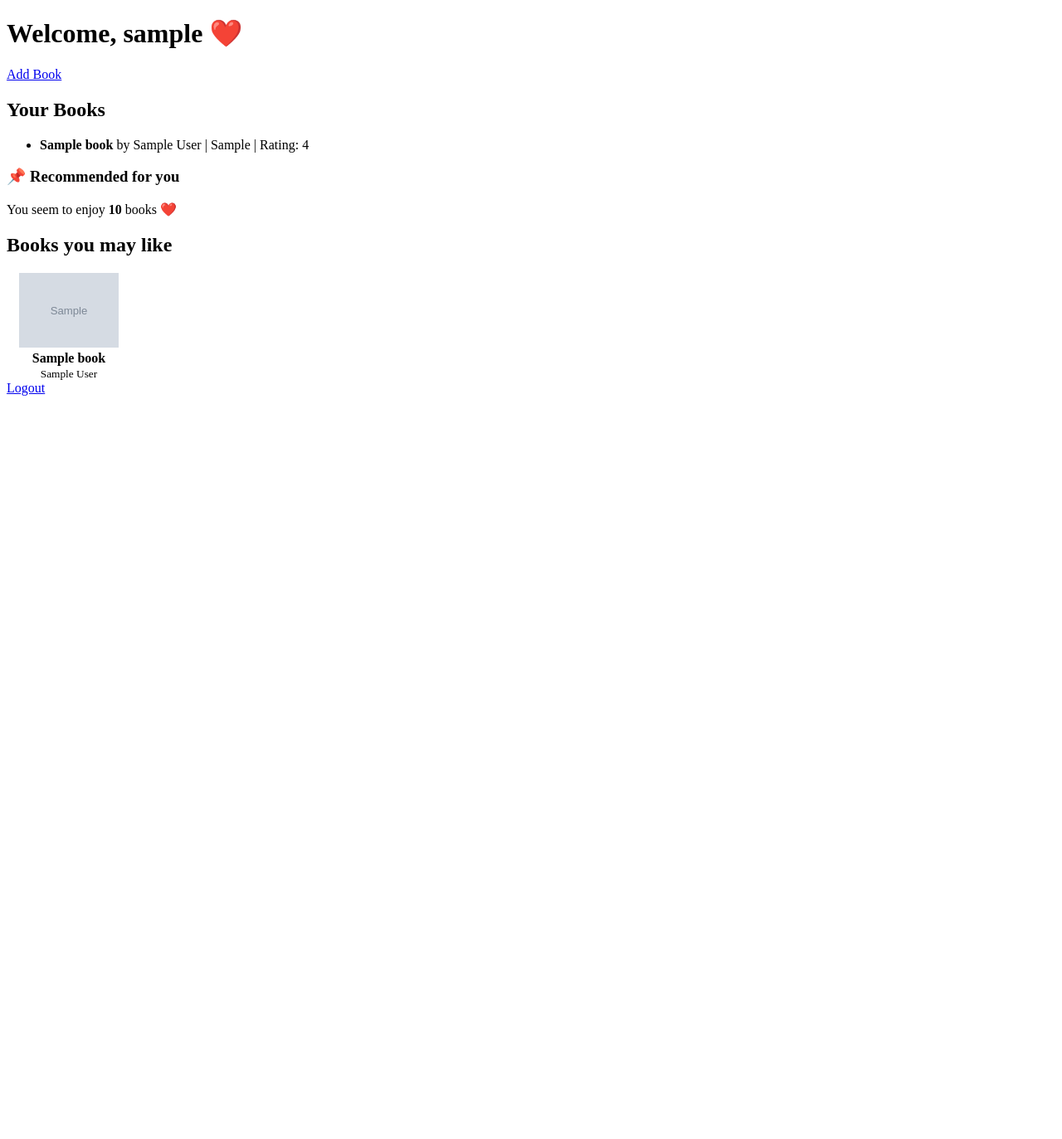
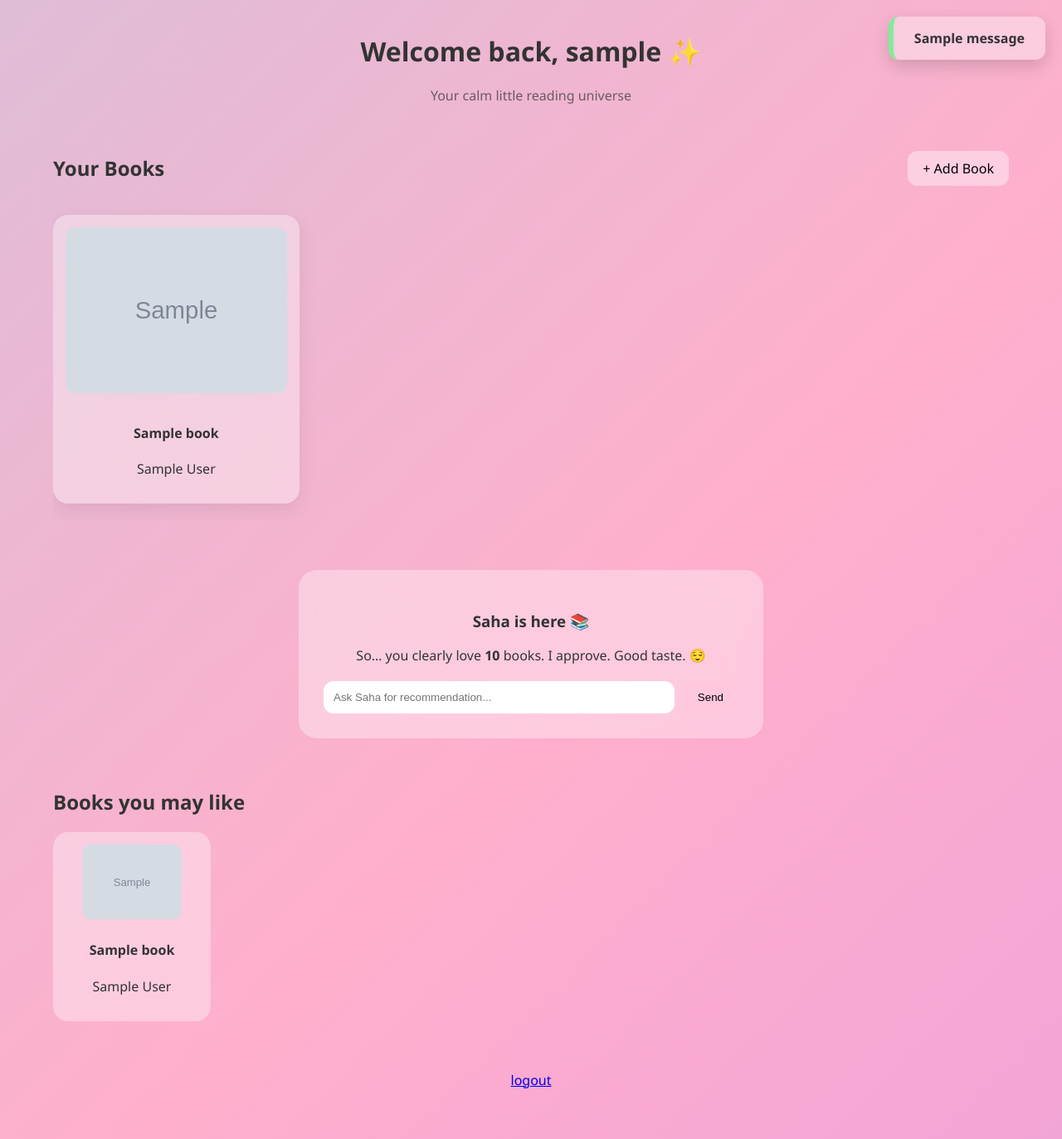
Before and after one commit to Vanchika777/saha-book-recommender, a Flask app: template templates/dashboard.html in a window 1280 px wide. Shown: the whole page at 83% size. Before the commit the page ends 477 px from the top, so only its background shows below. Run offline with Flask 3, Linux system fonts and the light colour scheme; tables that the repository leaves empty hold one stand-in row (values such as "Sample post"); the template is opened without the code that fills it: values that come from a table or form of the project are taken from there, most other values are stand-ins (such as "Sample title", 1, 10 or a date in 2020); grey boxes marked "Sample" are stand-in pictures; one stand-in notice (Sample message) is shown.

Commit message:
Updated the styling and dashboard

```diff
--- a/app.py
+++ b/app.py
@@ -1,7 +1,6 @@
-from flask import Flask, render_template, request
+from flask import Flask, render_template, request, flash, redirect, url_for, session
 from flask_sqlalchemy import SQLAlchemy
 from werkzeug.security import generate_password_hash, check_password_hash
-from flask import session, redirect, url_for
 from collections import Counter
 import requests
 
@@ -27,7 +26,28 @@ class Book(db.Model):
     author = db.Column(db.String(150))
     genre = db.Column(db.String(100))
     rating = db.Column(db.Integer)
+    thumbnail = db.Column(db.String(500))
     user_id = db.Column(db.Integer, db.ForeignKey("user.id"))
+
+
+def fetch_book_by_title(title):
+    url = f"https://www.googleapis.com/books/v1/volumes?q=intitle:{title}&maxResults=1"
+
+    response = requests.get(url)
+    data = response.json()
+
+    if "items" in data:
+        book = data["items"][0]["volumeInfo"]
+
+        author = book.get("authors", ["Unknown"])[0]
+        thumbnail = book.get("imageLinks", {}).get("thumbnail", "")
+        genre_list = book.get("categories", ["General"])
+        genre = genre_list[0]
+
+        return author, thumbnail, genre
+
+    return "Unknown", "", "General"
+
 
 
 
@@ -41,6 +61,13 @@ def signup():
         username = request.form["username"]
         email = request.form["email"]
         password = request.form["password"]
+
+        #check if email already exists
+        existing_user = User.query.filter_by(email=email).first()
+        if existing_user:
+            flash("Email already registered. Please login.", "error")
+            return redirect(url_for("signup"))
+
         hashed_password = generate_password_hash(password)
 
         new_user = User(
@@ -51,9 +78,11 @@ def signup():
         db.session.add(new_user)
         db.session.commit()
 
-        print(User.query.all())
+        #auto login after signup
+        session["user_id"] = new_user.id
 
-        return "Signup successful ❤️"
+        flash("Signup successful! Welcome to Saha 💖", "success")
+        return redirect(url_for("dashboard"))
 
     return render_template("signup.html")
 
@@ -148,11 +177,16 @@ def add_book():
         genre = request.form["genre"]
         rating = request.form["rating"]
 
+        #fetch correct data from google
+        author, thumbnail, genre = fetch_book_by_title(title)
+
+
         new_book = Book(
             title=title,
             author=author,
             genre=genre,
             rating=rating,
+            thumbnail = thumbnail,
             user_id=session["user_id"]
         )
 
--- /dev/null
+++ b/static/dashboard.css
@@ -0,0 +1,190 @@
+body{
+    margin:0;
+    font-family: 'Segoe UI', sans-serif;
+    background: linear-gradient(135deg, #90e0ef, #ffafcc, #c77dff);
+    background-size:400% 400%;
+    animation: gradientMove 10s ease infinite;
+    color:#333;
+}
+
+@keyframes gradientMove{
+    0%{background-position:0%}
+    50%{background-position:100%}
+    100%{background-position:0%}
+}
+
+/* welcome */
+.welcome{
+    text-align:center;
+    margin-top:40px;
+}
+
+.sub{
+    opacity:0.7;
+}
+
+/* top section */
+.top-section{
+    width:90%;
+    margin:auto;
+    margin-top:40px;
+}
+
+.section-title{
+    display:flex;
+    justify-content:space-between;
+    align-items:center;
+}
+
+.add-btn{
+    text-decoration:none;
+    padding:10px 18px;
+    background:rgba(255,255,255,0.4);
+    border-radius:12px;
+    backdrop-filter:blur(10px);
+    color:black;
+}
+
+/* carousel */
+.carousel{
+    display:flex;
+    gap:25px;
+    overflow-x:auto;
+    padding:20px 0;
+}
+
+/* book cards */
+.book-card{
+    min-width:160px;
+    padding:15px;
+    border-radius:18px;
+    background:rgba(255,255,255,0.35);
+    backdrop-filter:blur(15px);
+    box-shadow:0 8px 25px rgba(0,0,0,0.08);
+    text-align:center;
+}
+
+.book-card .cover{
+    height:180px;
+    background:#e6ccb2;
+    border-radius:12px;
+    margin-bottom:10px;
+}
+
+.empty{
+    opacity:0.6;
+}
+
+/* chat section */
+.chat-section{
+    display:flex;
+    justify-content:center;
+    margin-top:60px;
+}
+
+.chat-card{
+    width:500px;
+    padding:30px;
+    border-radius:22px;
+    background:rgba(255,255,255,0.35);
+    backdrop-filter:blur(18px);
+    text-align:center;
+}
+
+.chat-box{
+    display:flex;
+    gap:10px;
+    margin-top:20px;
+}
+
+.chat-box input{
+    flex:1;
+    padding:12px;
+    border-radius:12px;
+    border:none;
+}
+
+.chat-box button{
+    padding:12px 18px;
+    border:none;
+    border-radius:12px;
+    background:#ffc8dd;
+    cursor:pointer;
+}
+
+/* recommendation grid */
+.rec-section{
+    width:90%;
+    margin:auto;
+    margin-top:60px;
+}
+
+.rec-grid{
+    display:flex;
+    gap:25px;
+    flex-wrap:wrap;
+}
+
+.rec-card{
+    width:160px;
+    padding:15px;
+    border-radius:18px;
+    background:rgba(255,255,255,0.35);
+    backdrop-filter:blur(15px);
+    text-align:center;
+}
+
+.rec-card img{
+    width:120px;
+    border-radius:10px;
+}
+
+/* logout */
+.logout{
+    text-align:center;
+    margin:60px 0;
+}
+
+
+
+
+
+
+.flash{
+    position:fixed;
+    top:20px;
+    right:20px;
+    padding:15px 25px;
+    border-radius:12px;
+    backdrop-filter: blur(10px);
+    background: rgba(255,255,255,0.35);
+    box-shadow:0 8px 20px rgba(0,0,0,0.15);
+    font-weight:bold;
+    z-index:999;
+    animation: fadeIn 0.6s ease;
+}
+
+.flash.success{
+    border-left:6px solid #80ed99;
+}
+
+.flash.error{
+    border-left:6px solid #ff4d6d;
+}
+
+@keyframes fadeIn{
+    from{opacity:0; transform:translateY(-20px);}
+    to{opacity:1; transform:translateY(0);}
+}
+
+
+
+
+
+.book-img{
+    width:100%;
+    height:200px;
+    object-fit:cover;
+    border-radius:12px;
+    margin-bottom:10px;
+}
--- a/templates/add_book.html
+++ b/templates/add_book.html
@@ -4,6 +4,8 @@
     <meta charset="UTF-8">
     <meta name="viewport" content="width=device-width, initial-scale=1.0">
     <title>Document</title>
+    <link rel="stylesheet" href="{{ url_for('static', filename='add_book.css') }}">
+
 </head>
 <body>
     <h2>Add a Book 📘</h2>
--- a/templates/dashboard.html
+++ b/templates/dashboard.html
@@ -2,59 +2,116 @@
 <html>
 <head>
     <title>Dashboard</title>
+    <link rel="stylesheet" href="{{ url_for('static', filename='dashboard.css') }}">
 </head>
 <body>
-    <h1>Welcome, {{ user.username }} ❤️</h1>
+    {% with messages = get_flashed_messages(with_categories=true) %}
+        {% if messages %}
+            {% for category, message in messages %}
+                <div class="flash {{ category }}">
+                    {{ message }}
+                </div>
+            {% endfor %}
+        {% endif %}
+    {% endwith %}
 
-    <a href="/add-book">Add Book</a>
 
+    <!-- welcome section -->
+    <div class="welcome">
+        <h1>Welcome back, {{ user.username }} ✨</h1>
+        <p class="sub">Your calm little reading universe</p>
+    </div>
+
+    <!-- Top book carousel -->
+    <div class="top-section">
+
+        <div class="section-title">
             <h2>Your Books</h2>
+            <a href="/add-book" class="add-btn">+ Add Book</a>
+        </div>
+
+        <div class="carousel">
 
             {% if books %}
-        <ul>
                 {% for book in books %}
 
-                <li>
-                    <strong>{{ book.title }}</strong>
-                    by {{ book.author }} |
-                    {{ book.genre }} |
-                    Rating: {{ book.rating }}
-                </li>
+                <div class="book-card">
+
+                    {% if book.thumbnail %}
+                        <img src="{{ book.thumbnail }}" class="book-img">
+                    {% else %}
+                        <div class="cover"></div>
+                    {% endif %}
+
+
+                    <h4>{{ book.title }}</h4>
+                    <p>{{ book.author }}</p>
+                </div>
 
                 {% endfor %}
-        </ul>
             {% else %}
 
-        <p>No books added yet</p>
+            <!-- empty placeholders -->
+                {% for i in range(6) %}
+                <div class="book-card empty">
+                    <div class="cover"></div>
+                    <p>your future reads ✨</p>
+                </div>
+                {% endfor %}
+
             {% endif %}
 
+        </div>
+    </div>
+
+
+    <!-- MIDDLE SAHA CHAT -->
+    <div class="chat-section">
+
+        <div class="chat-card">
+            <h3>Saha is here 📚</h3>
+
          {% if recommended_genre %}
-    <h3>📌 Recommended for you</h3>
-    <p>You seem to enjoy <strong>{{ recommended_genre }}</strong> books ❤️</p>
+                <p>
+                So… you clearly love
+                <strong>{{ recommended_genre }}</strong> books.
+                I approve. Good taste. 😌
+                </p>
+            {% else %}
+                <p>Add books and I’ll start judging your taste lovingly.</p>
         {% endif %}
 
+            <div class="chat-box">
+                <input type="text" placeholder="Ask Saha for recommendation...">
+                <button>Send</button>
+            </div>
+        </div>
+
+    </div>
+
+
+    <!-- RECOMMENDATIONS -->
     {% if recommended_books %}
+    <div class="rec-section">
         <h2>Books you may like</h2>
 
-<div style="display:flex; flex-wrap:wrap; gap:20px;">
+        <div class="rec-grid">
+            {% for book in recommended_books %}
+            <div class="rec-card">
 
-    {% for book in recommended_books %}
-        <div style="width:150px; text-align:center;">
-
-            <img src="{{ book.thumbnail }}" width="120"><br>
-
-            <strong>{{ book.title }}</strong><br>
-            <small>{{ book.author }}</small>
+                <img src="{{ book.thumbnail }}">
+                <h4>{{ book.title }}</h4>
+                <p>{{ book.author }}</p>
 
             </div>
             {% endfor %}
-
+        </div>
     </div>
     {% endif %}
 
 
-
-
-    <a href="/logout">Logout</a>
+    <div class="logout">
+        <a href="/logout">logout</a>
+    </div>
 </body>
 </html>
--- a/templates/login.html
+++ b/templates/login.html
@@ -4,7 +4,7 @@
     <meta charset="UTF-8">
     <meta name="viewport" content="width=device-width, initial-scale=1.0">
     <title>login page</title>
-    <link rel="stylesheet" href="{{ url_for('static', filename='style.css') }}">
+    <link rel="stylesheet" href="{{ url_for('static', filename='login.css') }}">
 </head>
 <body>
 
--- a/templates/signup.html
+++ b/templates/signup.html
@@ -4,7 +4,7 @@
     <meta charset="UTF-8">
     <meta name="viewport" content="width=device-width, initial-scale=1.0">
     <title>Signup</title>
-    <link rel="stylesheet" href="{{ url_for('static', filename='style.css') }}">
+    <link rel="stylesheet" href="{{ url_for('static', filename='signup.css') }}">
 
 </head>
 <body>
--- a/templates/welcome.html
+++ b/templates/welcome.html
@@ -3,14 +3,11 @@
 <head>
     <meta charset="UTF-8">
     <title>Saha — Your Reading Companion</title>
-    <link rel="stylesheet" href="{{ url_for('static', filename='style.css') }}">
+    <link rel="stylesheet" href="{{ url_for('static', filename='welcome.css') }}">
     <meta name="viewport" content="width=device-width, initial-scale=1.0">
 </head>
 
 <body>
-
-    <!-- Background -->
-    <div class="bg"></div>
 
     <!-- Welcome Section -->
     <section class="welcome-section">
```
Also changed, not shown: static/add_book.css (added, +92 -0 lines), static/login.css (added, +95 -0 lines), static/signup.css (added, +97 -0 lines), static/welcome.css (renamed from static/style.css, +5 -63 lines). Lines whose indentation alone changed are shown as unchanged.
